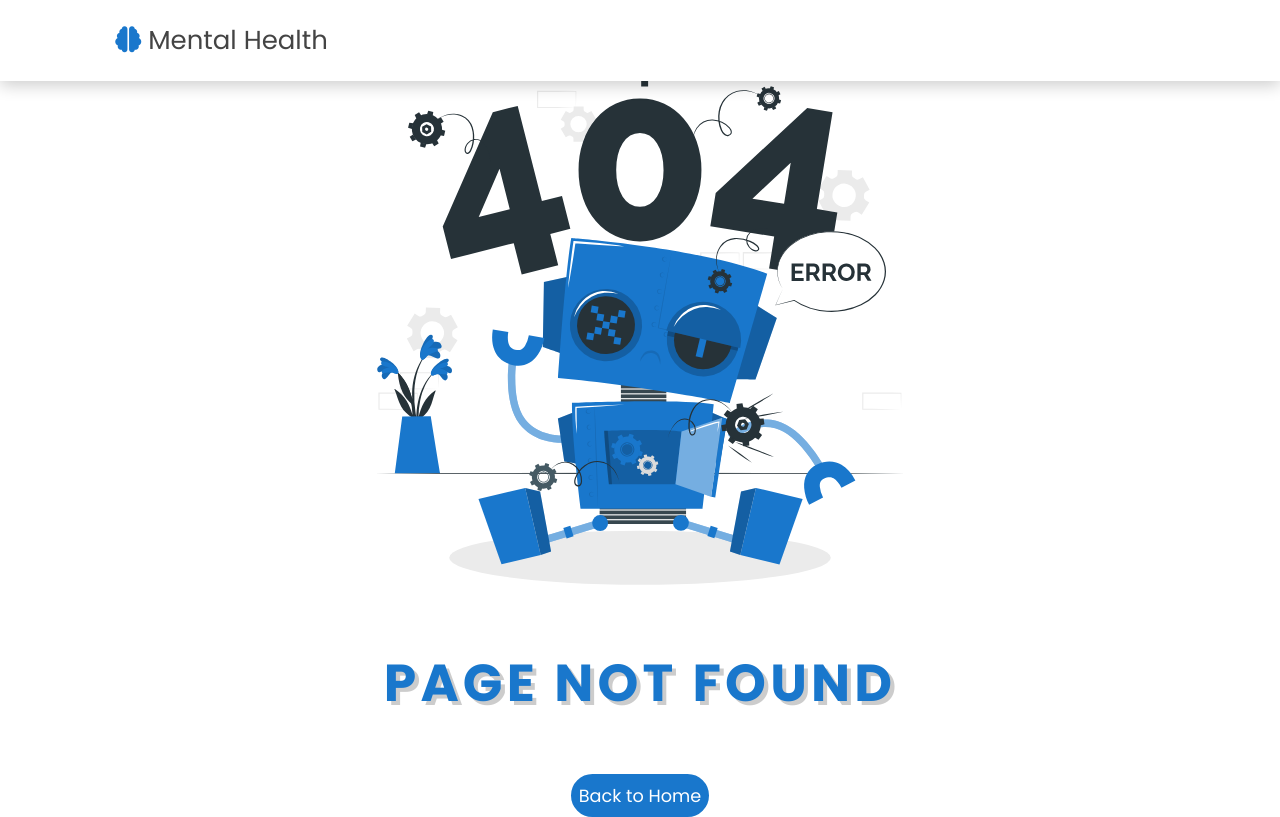
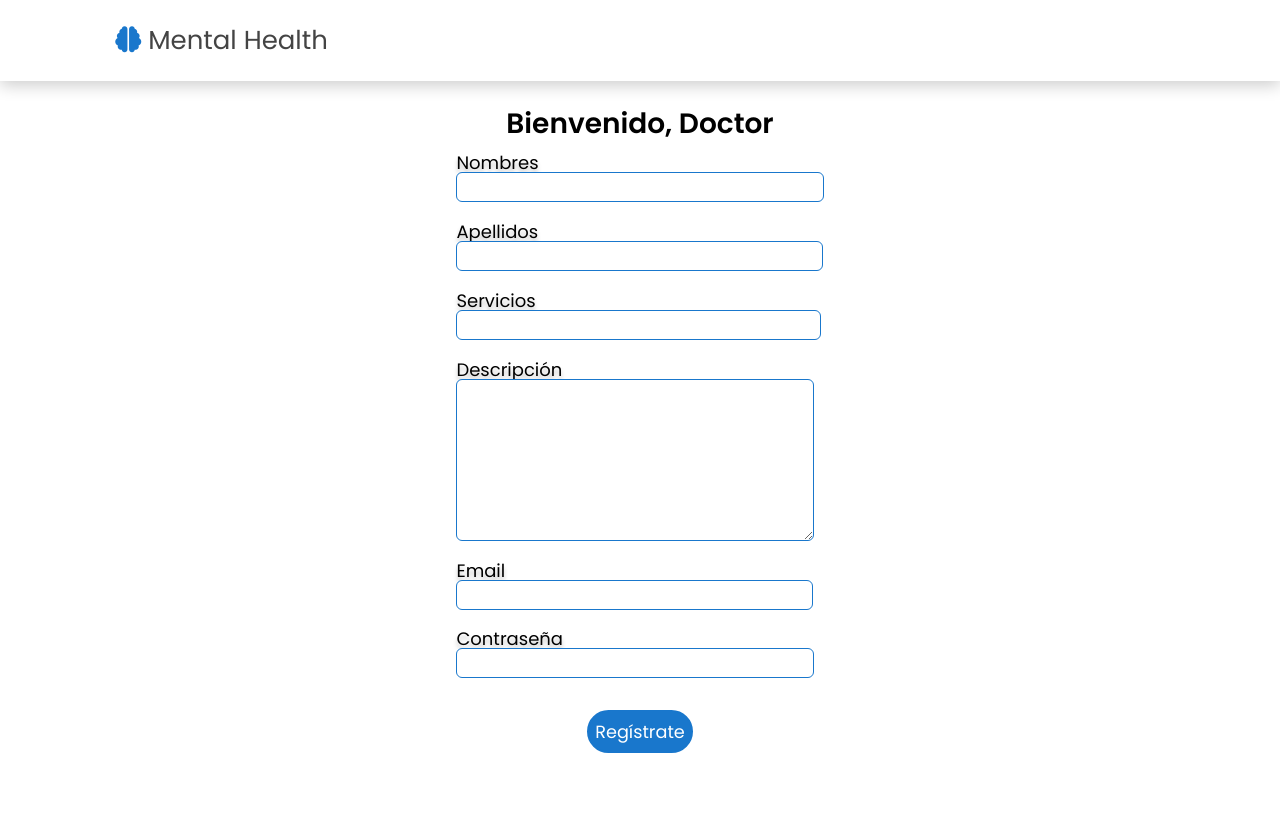
Before and after one commit to d1360cub/mental-health-front, a React (Create React App) app: page /doctor-signup in a window 1280 px wide. Before the commit this address had no page. Built offline with nearby package versions, Linux system fonts and the light colour scheme.

Commit message:
Feat/doc register (#40)
* adds warning and doctors registration

* adds show password

* delete empty register and console.log

Co-authored-by: ojosdegatonegro <diegofernandocubides@gmail.com>

```diff
--- a/db.json
+++ b/db.json
@@ -480,6 +480,15 @@
       "services": "Psicología clínica",
       "description": "Experiencia en tratamientos clínicos en adultos",
       "id": 6
+    },
+    {
+      "name": "dotor1",
+      "lastName": "dotor1",
+      "services": "fsfdsfsd",
+      "description": "fdsafdfasdf",
+      "mail": "casi@nosoy.com",
+      "password": "fsfsadfsdf",
+      "id": 7
     }
   ]
 }
--- a/src/App.js
+++ b/src/App.js
@@ -8,6 +8,8 @@ import ViewerPatient from './Pages/viewerPatient/ViewerPatient';
 import Login from './Pages/Login/Login';
 import ProtectedRoutes from './Routes/ProtectedRoutes';
 import Page404 from './Pages/Page404/Page404';
+import DoctorSignup from './Pages/DoctorSignup/DoctorSignup';
+import Modal from './Components/Modal/Modal';
 
 function App() {
   return (
@@ -18,6 +20,8 @@ function App() {
         <Route path="/" exact element={<HomePage />} />
         <Route path="/register" element={<Register />} />
         <Route path="/login" element={<Login />} />
+        <Route path="/doctor-signup" element={<DoctorSignup />} />
+        <Route path="/doctor-warning" element={<Modal />} />
         <Route element={<ProtectedRoutes />}>
           <Route path="/viewerDoctor" element={<ViewerDoctor />} />
           <Route path="/viewerPatient" element={<ViewerPatient />} />
--- /dev/null
+++ b/src/Components/Modal/Modal.css
@@ -0,0 +1,45 @@
+.modal{
+  background-color: rgba(0,0,0,.8);
+  position:fixed;
+  top:0;
+  right:0;
+  bottom:0;
+  left:0;
+  color: #4b4b4b;
+}
+
+
+.modal__content{
+  background-color:white;
+  display: flex;
+  flex-direction: column;
+  align-items: center;
+  position: relative;
+  margin: 20% 5%;
+  padding: 2rem 1rem;
+}
+
+.modal__title {
+  font-size: 28px;
+  font-weight: 600;
+  line-height: 40px;
+  text-shadow: 0px 4px 4px rgba(0,0,0,0.25);
+}
+
+.modal__subtitle {
+  font-size: 18px;
+  font-weight: 400;
+  line-height: 18px;
+}
+
+.modal__requirements {
+  font-size: 18px;
+  font-weight: 400;
+  line-height: 18px;
+}
+
+.modal__buttons {
+  display: grid;
+  grid-template-columns: repeat(2, 1fr);
+  column-gap: 5rem;
+}
--- /dev/null
+++ b/src/Components/Modal/Modal.jsx
@@ -0,0 +1,32 @@
+import React from 'react';
+import './Modal.css';
+import { Link } from 'react-router-dom';
+
+function Modal() {
+  return (
+    <div className="modal">
+      <div className="modal__content">
+        <div className="modal__title">Gracias por tu interés por unirte a nuestra comunidad</div>
+        <br />
+        <div className="modal__subtitle">Debes anexar los siguientes documentos para efectuar el registro:</div>
+        <br />
+        <ul className="modal__requirements">
+          <li>Cédula de ciudadanía</li>
+          <li>Diploma profesional</li>
+          <li>Registro único nacional del talento humano en salud - RETHUS</li>
+        </ul>
+        <div className="modal__buttons">
+          <Link to="/register" className="btn-appointment">
+            Regresar
+          </Link>
+          <Link to="/doctor-signup" className="btn-appointment">
+            Continuar
+          </Link>
+        </div>
+
+      </div>
+    </div>
+  );
+}
+
+export default Modal;
--- /dev/null
+++ b/src/Pages/DoctorSignup/DoctorSignup.css
@@ -0,0 +1,29 @@
+.landing__doctor {
+  display: flex;
+  flex-direction: column;
+  justify-content: center;
+  align-items: center;
+}
+
+.subtitle__doctor {
+  font-family: 'Poppins', sans-serif;
+  font-size: 28px;
+  font-weight: 600;
+  line-height: 40px;
+  padding: 10rem 1rem 1rem;
+}
+
+label {
+  display: block;
+}
+
+textarea {
+  border: 1px solid #1977cc;
+  border-radius: 6px;
+  vertical-align: text-top;
+}
+
+.table {
+  display: grid;
+  grid-template-rows: 1fr;
+}
--- /dev/null
+++ b/src/Pages/DoctorSignup/DoctorSignup.jsx
@@ -0,0 +1,108 @@
+import React, { useState } from 'react';
+import newDoctor from '../../services/doctor';
+import './DoctorSignup.css';
+
+function DoctorSignup() {
+  const [form, setForm] = useState({});
+  const handleChange = (event) => {
+    const { value, name } = event.target;
+    setForm({
+      ...form,
+      [name]: value,
+    });
+  };
+  const handleSubmit = (event) => {
+    event.preventDefault();
+    newDoctor(form);
+    setForm({});
+  };
+  return (
+    <div className="landing__doctor">
+      <div className="subtitle__doctor">Bienvenido, Doctor</div>
+      <form onSubmit={handleSubmit}>
+        <fieldset>
+          <label htmlFor="name">
+            Nombres
+            <input
+              type="text"
+              id="name"
+              name="name"
+              size="20"
+              onChange={handleChange}
+            />
+          </label>
+        </fieldset>
+        <fieldset>
+          <label htmlFor="lastName">
+            Apellidos
+            <input
+              type="text"
+              id="lastName"
+              name="lastName"
+              size="20"
+              onChange={handleChange}
+            />
+          </label>
+        </fieldset>
+        <fieldset>
+          <label htmlFor="services">
+            Servicios
+            <input
+              type="text"
+              id="services"
+              name="services"
+              size="20"
+              onChange={handleChange}
+            />
+          </label>
+        </fieldset>
+        <div className="table">
+          <fieldset>
+            <label htmlFor="description">
+              Descripción
+              <br />
+              <textarea
+                id="description"
+                name="description"
+                rows="8"
+                cols="30"
+                onChange={handleChange}
+              />
+            </label>
+          </fieldset>
+        </div>
+        <fieldset>
+          <label htmlFor="mail">
+            Email
+            <input
+              type="email"
+              id="mail"
+              name="mail"
+              onChange={handleChange}
+              size="22"
+            />
+          </label>
+        </fieldset>
+        <fieldset>
+          <label htmlFor="password">
+            Contraseña
+            <input
+              type="password"
+              id="password"
+              name="password"
+              onChange={handleChange}
+              size="17"
+            />
+          </label>
+        </fieldset>
+        <div className="btn__centered">
+          <button type="submit" className="btn-appointment">
+            Regístrate
+          </button>
+        </div>
+      </form>
+    </div>
+  );
+}
+
+export default DoctorSignup;
--- a/src/Pages/Login/Login.css
+++ b/src/Pages/Login/Login.css
@@ -27,8 +27,6 @@ label, .first-time {
 
 input {
   border: 1px solid #1977cc;
-  border-top-style: solid;
-  border-left-style: solid;
   border-radius: 6px;
   height: 30px;
 }
--- a/src/Pages/Login/Login.jsx
+++ b/src/Pages/Login/Login.jsx
@@ -4,22 +4,43 @@ import LoginImage from '../../image/login.jpg';
 import './Login.css';
 
 function Login() {
+  const showPassword = () => {
+    const tipo = document.getElementById('password');
+    if (tipo.type === 'password') {
+      tipo.type = 'text';
+    } else {
+      tipo.type = 'password';
+    }
+  };
   return (
     <div className="landing">
       <section className="register" id="register">
         <div className="subtitle">Iniciar sesión</div>
         <form action="login" onSubmit="">
           <fieldset>
-            <label htmlFor="username">
+            <label htmlFor="mail">
               Email *
-              <input type="text" id="username" name="username" size="25" />
+              <input
+                type="email"
+                id="mail"
+                name="mail"
+                size="25"
+                placeholder="correo@dominio.com"
+              />
             </label>
           </fieldset>
           <fieldset>
             <label htmlFor="password">
               Contraseña *
-              <input type="password" id="password" name="password" size="20" />
+              <input
+                type="password"
+                id="password"
+                name="password"
+                size="20"
+                placeholder="contraseña"
+              />
             </label>
+            <button className="btn-appointment" type="submit" onClick={showPassword}>Mostrar contraseña</button>
           </fieldset>
         </form>
         <div className="click">
--- a/src/Pages/Register/Register.jsx
+++ b/src/Pages/Register/Register.jsx
@@ -21,9 +21,6 @@ function Register() {
     <div className="register">
       <div className="landingReg">
         <div className="subtitleReg">Registro</div>
-        <div className="question">
-          <Link to="/">¿Quieres prestar tus servicios con nosotros?</Link>
-        </div>
         <form onSubmit={handleSubmit}>
           <fieldset>
             <label htmlFor="name">
@@ -95,6 +92,11 @@ function Register() {
           ¿Ya eres un miembro?
           <Link to="/login">Inicia sesión</Link>
         </div>
+        <Link to="/doctor-warning">
+          <button type="submit" className="btn-appointment">
+            ¿Doctor?
+          </button>
+        </Link>
       </div>
     </div>
   );
--- /dev/null
+++ b/src/services/doctor.js
@@ -0,0 +1,20 @@
+const API_URL = 'http://localhost:8080/api';
+
+const newDoctor = async (newDoctorRegister) => {
+  const payload = {
+    method: 'POST',
+    headers: {
+      'Content-Type': 'application/json',
+    },
+    body: JSON.stringify(newDoctorRegister),
+  };
+  try {
+    const response = await fetch(`${API_URL}/doctors`, payload);
+    const data = await response.json();
+    return data;
+  } catch (error) {
+    throw new Error(error);
+  }
+};
+
+export default newDoctor;
```
